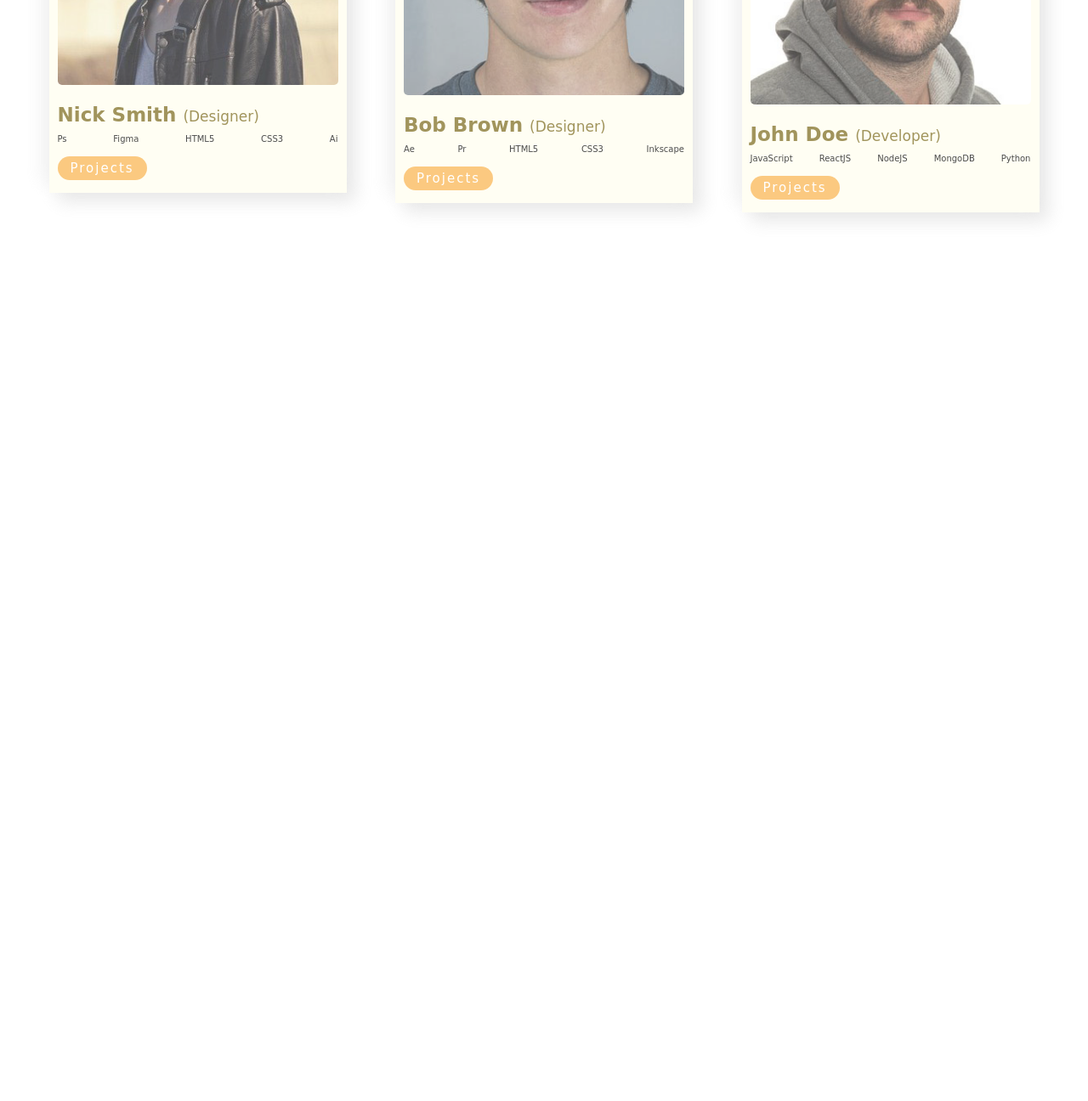
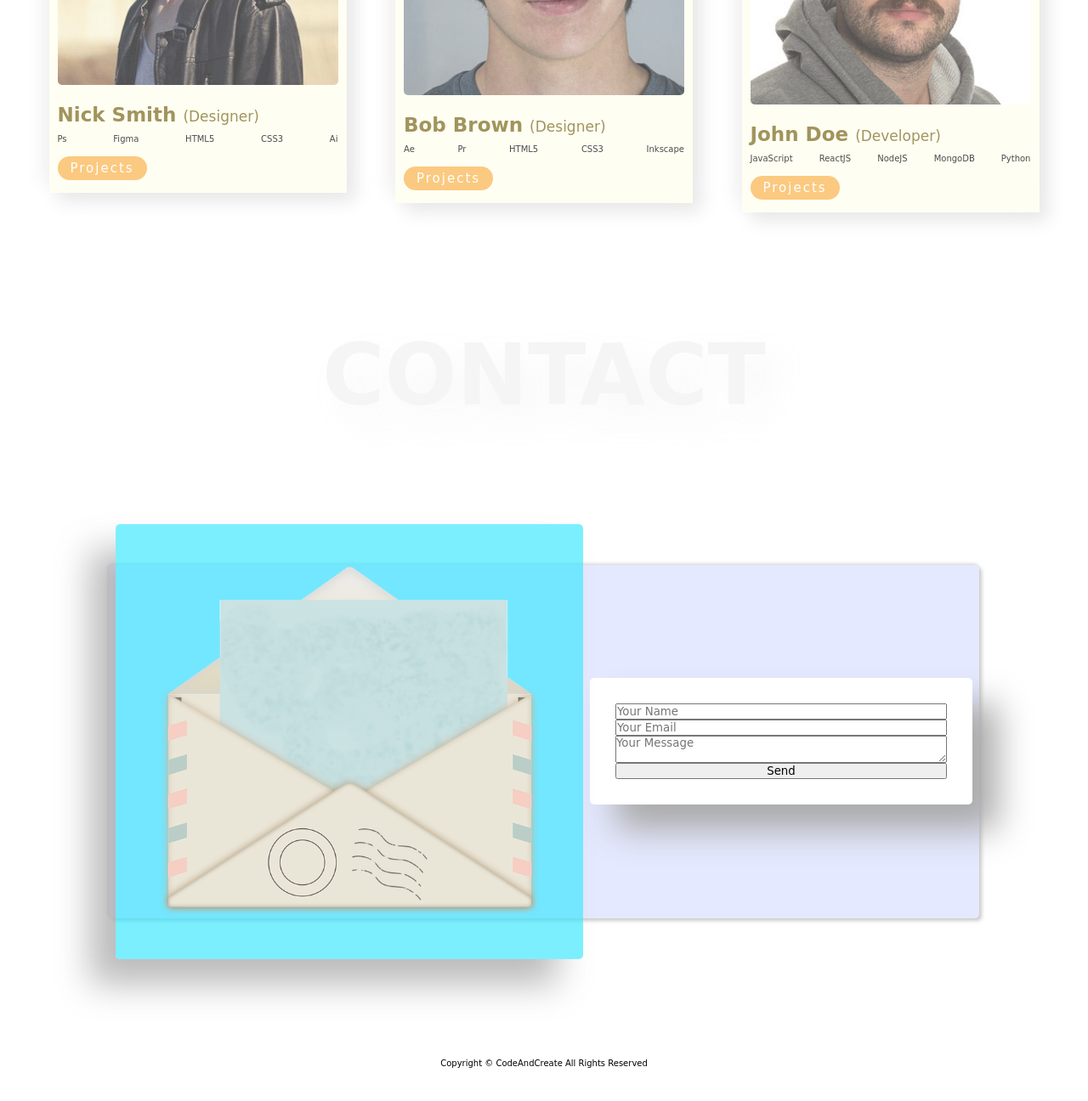
Before and after one commit to BlackCat13656/creative_Design, a plain HTML site: page index.html in a window 1280 px wide. Shown: the part 2100-3396 px from the top of the page at 85% size. Before the commit the page ends 2400 px from the top, so only its background shows below. Drawn offline with Linux system fonts and the light colour scheme; a web font is replaced by a local one.

Commit message:
Creation and Styling of Contact Section and Footer

```diff
--- a/index.html
+++ b/index.html
@@ -197,6 +197,28 @@
         </div>
       </section>
       <!--End of Section 3-->
+
+      <!--Section 4-->
+      <section class="section-4">
+        <h1 class="section-heading">Contact</h1>
+        <div class="form-container">
+          <img
+            src="images/form-img.png"
+            alt="Letter envelope image"
+            class="form-img"
+          />
+          <form class="contact-form">
+            <input type="text" placeholder="Your Name" />
+            <input type="email" placeholder="Your Email" />
+            <textarea placeholder="Your Message"></textarea>
+            <input type="submit" value="Send" />
+          </form>
+        </div>
+        <p class="copyright">
+          Copyright &copy; CodeAndCreate All Rights Reserved
+        </p>
+      </section>
+      <!--End of Section 4-->
     </div>
 
     <script src="script.js"></script>
--- a/style.css
+++ b/style.css
@@ -342,4 +342,46 @@ html {
   text-indent: 2rem;
 }
 
-/*En of Section 3*/
+/*End of Section 3*/
+
+/*Section 4*/
+.section-4 {
+  width: 100%;
+  height: 130vh;
+  display: flex;
+  flex-direction: column;
+  justify-content: space-around;
+  align-items: center;
+}
+
+.form-container {
+  width: 80%;
+  height: 40%;
+  background-color: #e5e9ff;
+  display: flex;
+  align-items: center;
+  justify-content: space-evenly;
+  box-shadow: 0.3rem 0.3rem 0.4rem #ccc, -0.1rem -0.1rem 0.4rem #ccc;
+  border-radius: 0.5rem;
+}
+
+.form-img {
+  width: 55rem;
+  background-color: rgba(50, 231, 255, 0.8);
+  padding: 5rem;
+  opacity: 0.8;
+  box-shadow: -3rem 3rem 4rem #aaa;
+  border-radius: 0.5rem;
+}
+
+.contact-form {
+  width: 45rem;
+  background-color: #fff;
+  display: flex;
+  flex-direction: column;
+  padding: 3rem;
+  border-radius: 0.5rem;
+  box-shadow: 3rem 3rem 4rem #aaa;
+}
+
+/*End of Section 4*/
```
